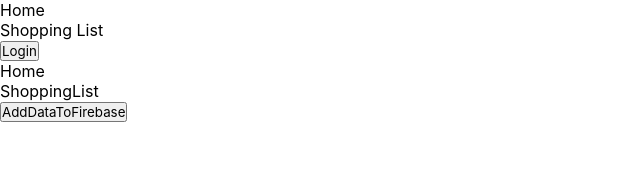
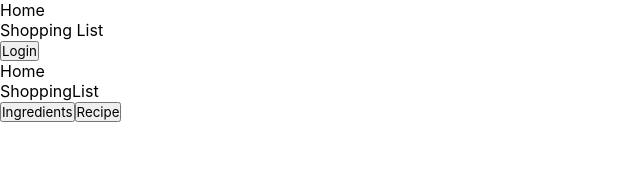
Before and after one commit to likuor/final-project-fridgefy, a React (Create React App) app: page / in a window 1280 px wide. Shown: the top 192 px of the page, without its empty margins (0-640 px from the left). Built offline with nearby package versions, Linux system fonts and the light colour scheme; no server answers; the database is empty; the HTML template or start-up script is replaced by a standard one.

Commit message:
Add parameter to add addData function

```diff
--- a/src/helper/AddDataToFirebase.jsx
+++ b/src/helper/AddDataToFirebase.jsx
@@ -6,22 +6,49 @@ import { useAuthState } from 'react-firebase-hooks/auth';
 const AddDataToFirebase = () => {
   const [user] = useAuthState(auth);
 
-  const addData = () => {
-    if (user) {
-      const getCollection = doc(collection(database, 'fridge'));
+  const addData = (collectionName) => {
+    const getCollection = doc(collection(database, collectionName));
+    if (user && collectionName === 'fridge') {
       setDoc(getCollection, {
-        id: 3,
-        image: 'test3',
-        name: 'test3',
+        id: 4,
+        image: 'test4',
+        name: 'test4',
         userId: user.uid,
       });
-      console.log('Added');
+      console.log('Added ingredients');
+    } else if (user && collectionName === 'recipe') {
+      setDoc(getCollection, {
+        id: 4,
+        image: 'test4',
+        information: 'test4',
+        ingredients: ['sea weed', 'rice'],
+        name: 'sushi',
+        userId: user.uid,
+      });
+      console.log('Added recipe');
     } else {
-      alert('Need to login to add ingredients');
+      alert('Need to login to add a recipe');
     }
   };
 
-  return <button onClick={addData}>AddDataToFirebase</button>;
+  return (
+    <>
+      <button
+        onClick={() => {
+          addData('fridge');
+        }}
+      >
+        Ingredients
+      </button>
+      <button
+        onClick={() => {
+          addData('recipe');
+        }}
+      >
+        Recipe
+      </button>
+    </>
+  );
 };
 
 export default AddDataToFirebase;
```
